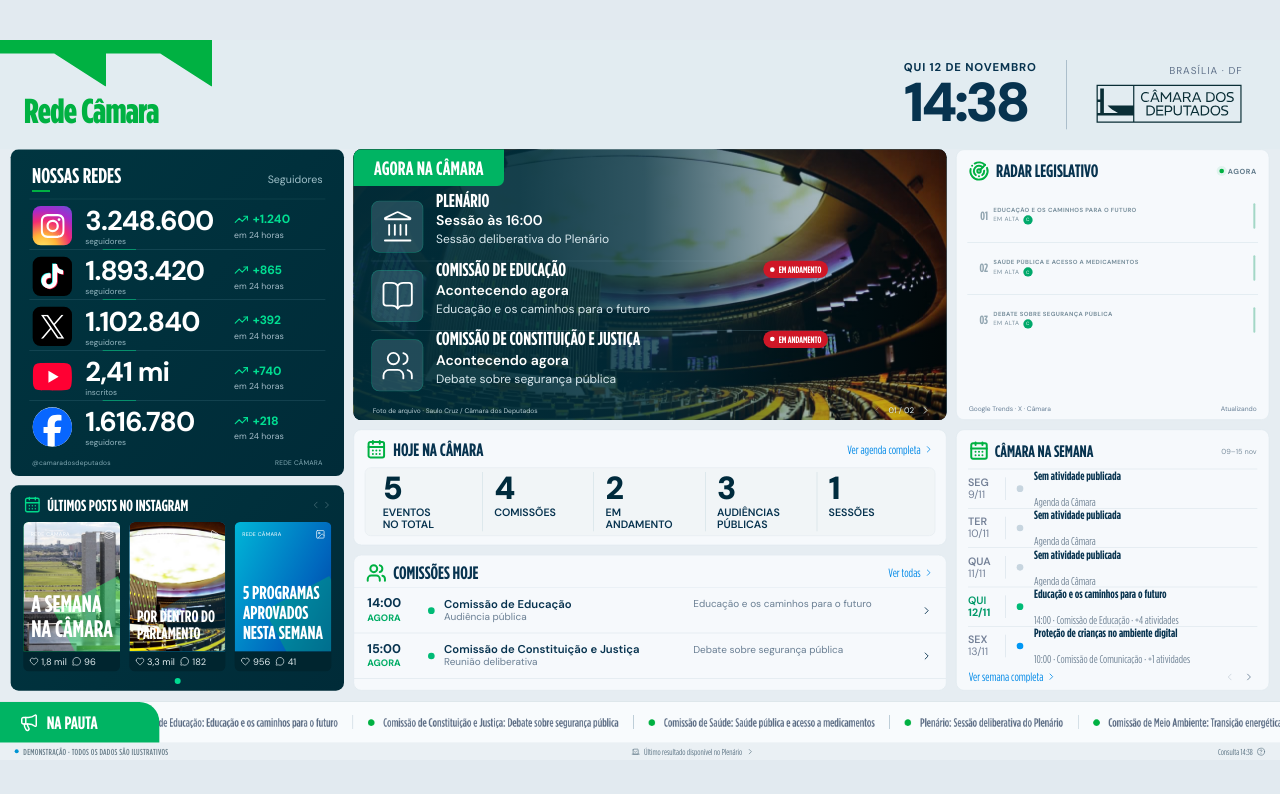
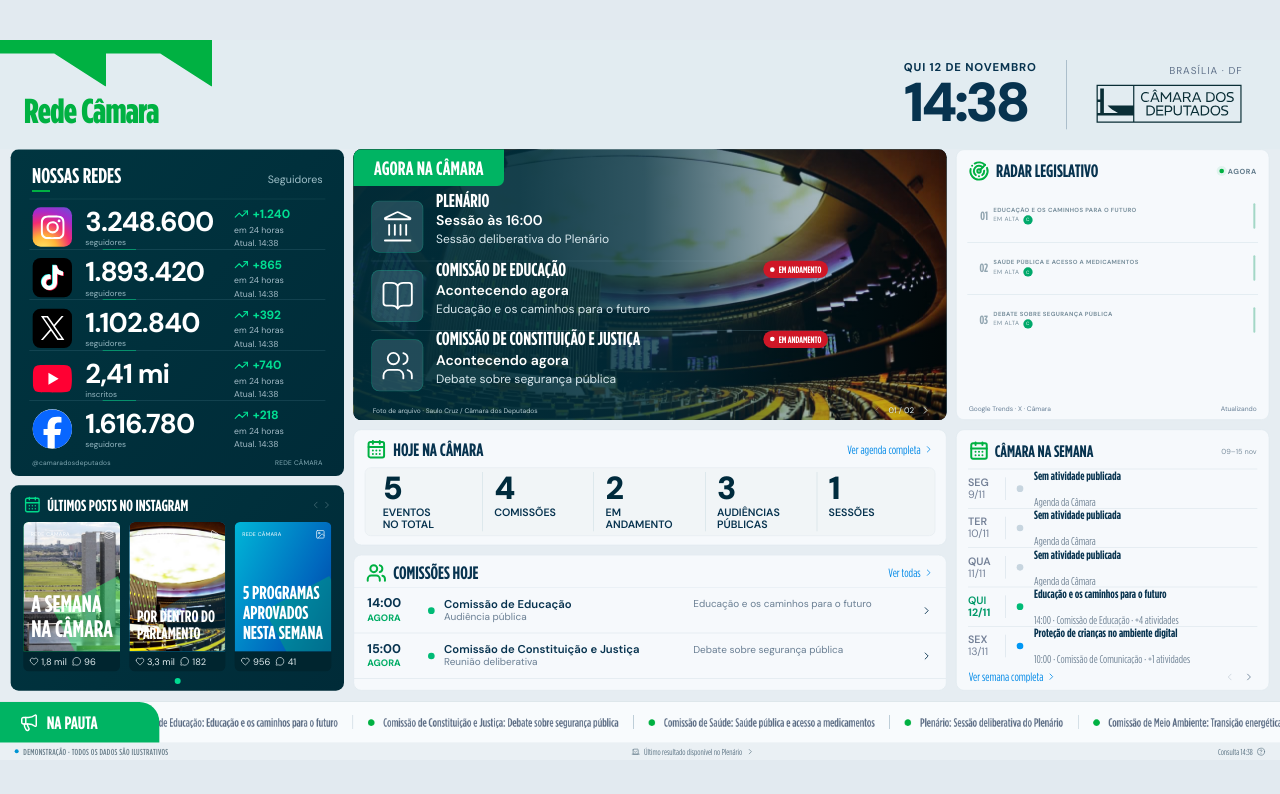
Before and after one commit to groibs/painel-redes-camara, a Next.js app: page /demo in a window 1280 px wide. Shown: the top 794 px of the page. Built offline with nearby package versions, Linux system fonts and the light colour scheme.

Commit message:
ui: display last valid follower observation time and warn only after daily freshness window

```diff
--- a/components/overview.tsx
+++ b/components/overview.tsx
@@ -213,12 +213,25 @@ export function SocialMetrics({
         {data.accounts.map((account) => {
           const delta = account.change24h;
           const manualInstagram = account.id === "instagram" && account.source === "manual";
-          const freshnessWindow = 45 * 60 * 1000;
+          // Public counts are collected at least daily; a normal delay
+          // between GitHub Actions runs must not be labelled stale.
+          const freshnessWindow = 26 * 60 * 60 * 1000;
           const stale =
             offline ||
             data.sources.social.state === "error" ||
             (!!account.updatedAt &&
               Date.now() - Date.parse(account.updatedAt) > freshnessWindow);
+          const observed = account.updatedAt ? new Date(account.updatedAt) : null;
+          const observedTime = observed && Number.isFinite(observed.getTime())
+            ? new Intl.DateTimeFormat("pt-BR", {
+                hour: "2-digit", minute: "2-digit", timeZone: TIMEZONE,
+              }).format(observed)
+            : null;
+          const observedDate = observed && Number.isFinite(observed.getTime())
+            ? new Intl.DateTimeFormat("pt-BR", {
+                day: "2-digit", month: "2-digit", timeZone: TIMEZONE,
+              }).format(observed)
+            : null;
           return (
             <article
               className={`metric-row metric-${account.id}`}
@@ -258,8 +271,13 @@ export function SocialMetrics({
                   <small className="metric-old" title="Valor informado manualmente em 12/11/2026, não atualizado automaticamente">
                     Manual · 12/11
                   </small>
-                ) : stale && account.followers !== null ? (
-                  <small className="metric-old">Última coleta</small>
+                ) : account.followers !== null && observedTime ? (
+                  <small
+                    className={stale ? "metric-old" : "metric-refreshed"}
+                    title={`Última observação válida: ${observedDate} às ${observedTime} (Brasília)`}
+                  >
+                    {stale ? `Coleta: ${observedDate}` : `Atual. ${observedTime}`}
+                  </small>
                 ) : null}
               </div>
             </article>
```
